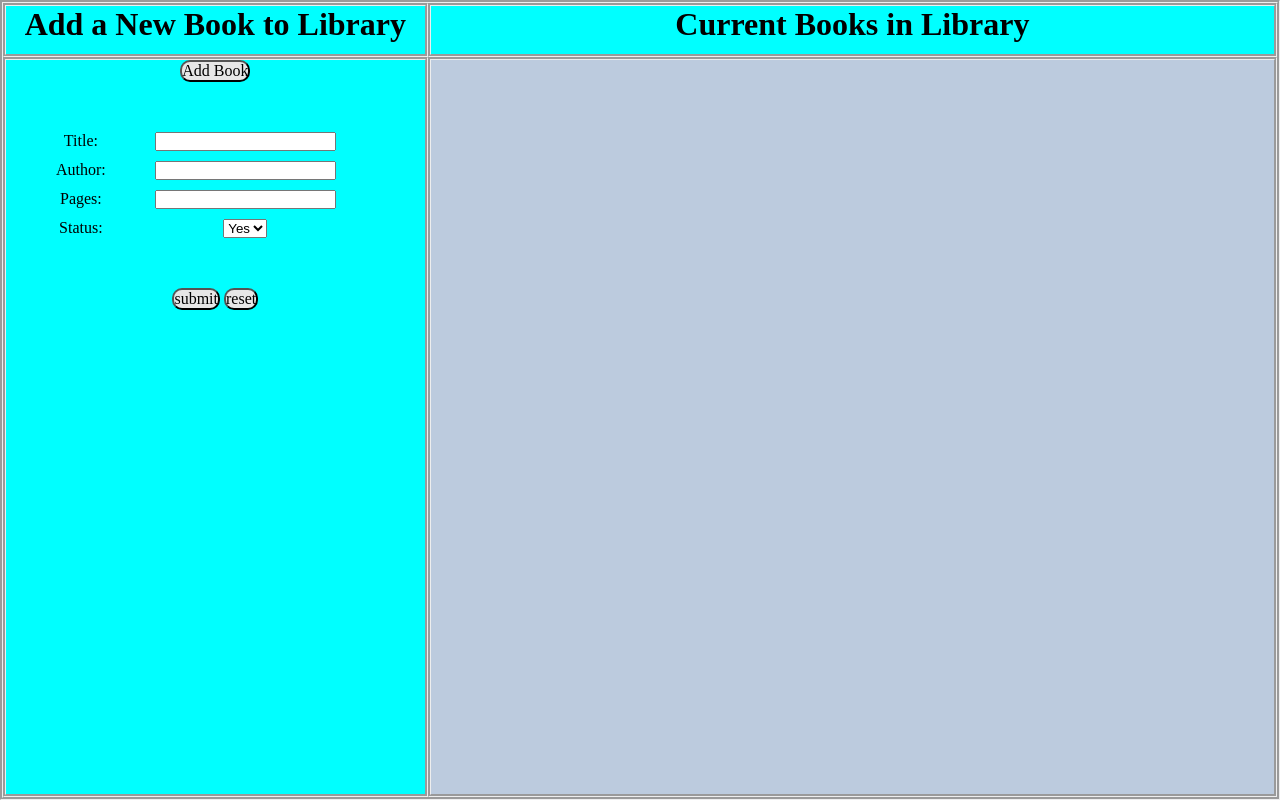
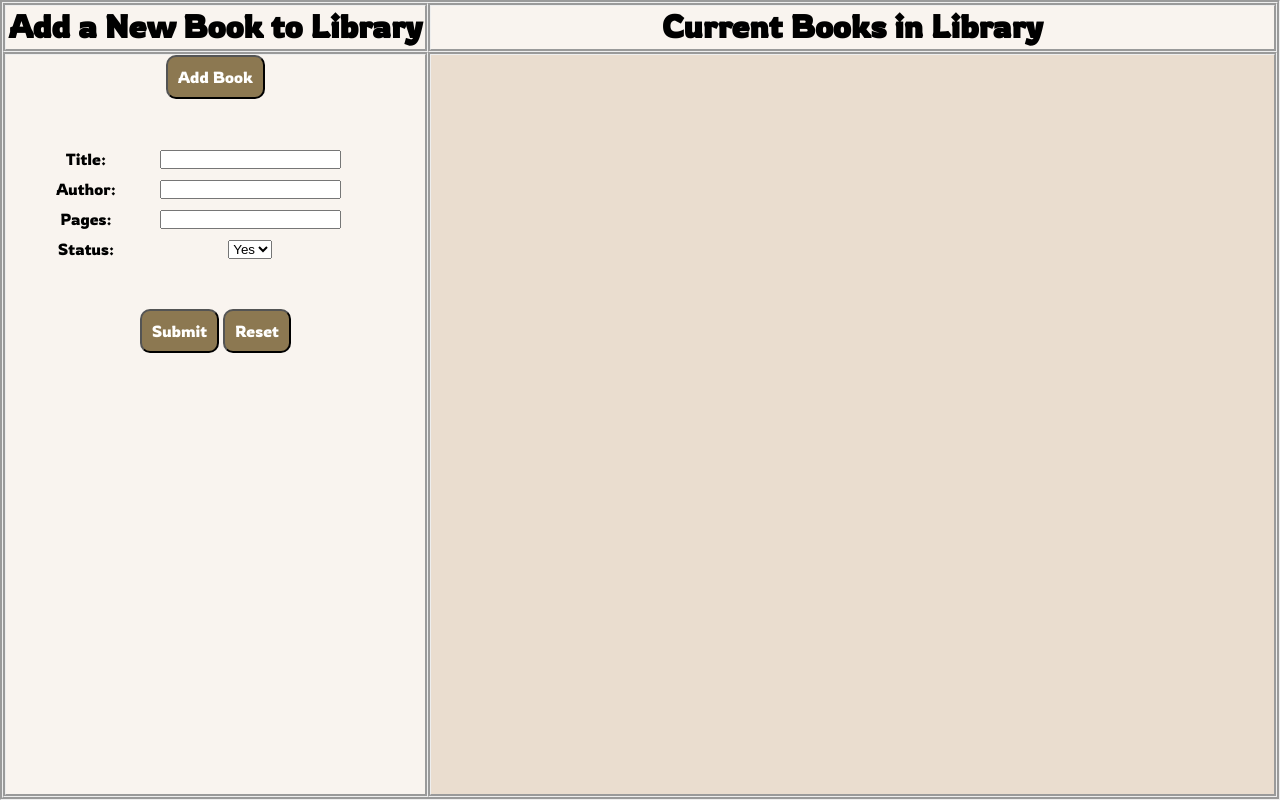
Before and after one commit to lowsam04/js-library-app, a plain HTML site: page index.html in a window 1280 px wide. Both pictures are taken after a click on the button "Add Book". Drawn offline with Linux system fonts and the light colour scheme.

Commit message:
some update

```diff
--- a/index.html
+++ b/index.html
@@ -7,6 +7,9 @@
     <meta name="viewport" content="width=device-width, initial-scale=1.0">
     <title>JS Library App</title>
     <link rel="stylesheet" href="style.css">
+    <link rel="preconnect" href="https://fonts.googleapis.com">
+    <link rel="preconnect" href="https://fonts.gstatic.com" crossorigin>
+    <link href="https://fonts.googleapis.com/css2?family=Rowdies&display=swap" rel="stylesheet">
 </head>
 
 <body>
@@ -33,8 +36,8 @@
                         <option value="No">No</option>
                     </select>
                 </form>
-                <button type="submit" class="submit-button">submit</button>
-                <button type="reset" class="reset-button">reset</button>
+                <button type="submit" class="submit-button">Submit</button>
+                <button type="reset" class="reset-button">Reset</button>
             </div>
         </div>
 
--- a/style.css
+++ b/style.css
@@ -1,29 +1,34 @@
+@import url("https://fonts.googleapis.com/css2?family=Rowdies&display=swap");
+
 * {
   padding: 0;
   margin: 0;
   box-sizing: border-box;
 }
 
+body {
+  font-family: "Rowdies", cursive;
+}
+
 .container {
   border-style: groove;
   display: grid;
   grid-template-columns: 1fr 2fr;
-    grid-template-rows: .1fr;
+  grid-template-rows: 0.1fr;
   text-align: center;
   min-height: 100vh;
 }
 
 .form-header,
 .book-heading,
-.form{
+.form {
   border-style: groove;
-    background-color: aqua;
+  background-color: #f9f4ef;
 }
 
-
-.books{
+.books {
   border-style: groove;
-    background-color: #bccbde;
+  background-color: #eaddcf;
   display: grid;
   grid-template-columns: repeat(auto-fit, minmax(250px, 1fr));
   grid-column: 2 / 3;
@@ -33,44 +38,52 @@
   padding-right: 15px;
 }
 
-.books .card{
-    background-color: #fff;
+.books .card {
+  background-color: #fffffe;
   color: black;
   text-align: center;
   height: 400px;
   display: grid;
+  border-radius: 5px;
 }
 
-button{
+button {
   pointer-events: auto;
   cursor: pointer;
-	background: #e7e7e7;
+  background: #8c7851;
+  color: #fffffe;
   border-radius: 10px;
   font-family: inherit;
   font-size: inherit;
   display: inline-block;
+  padding: 10px;
 }
 
-#add-book{
+#add-book {
   display: grid;
-    grid-template-columns: .1fr 1fr;
+  grid-template-columns: 0.1fr 1fr;
   gap: 10px;
   margin: 50px;
   align-items: center;
   justify-items: center;
-
 }
 
-.remove-book-button{
+.remove-book-button {
   grid-row: 5/6;
   font-weight: 900;
-    background-color: red;
+  background-color: #f25042;
   border-radius: 10px;
+  color: #020826;
 }
 
-.read-status-button{
+.read-status-button {
   grid-row: 6/7;
   font-weight: 900;
-    background-color: red;
+  background-color: #8c7851;
   border-radius: 10px;
+  color: #020826;
 }
+
+.read-status-button .read {
+    background-color: green
+}
```
Lines whose indentation alone changed are shown as unchanged.
